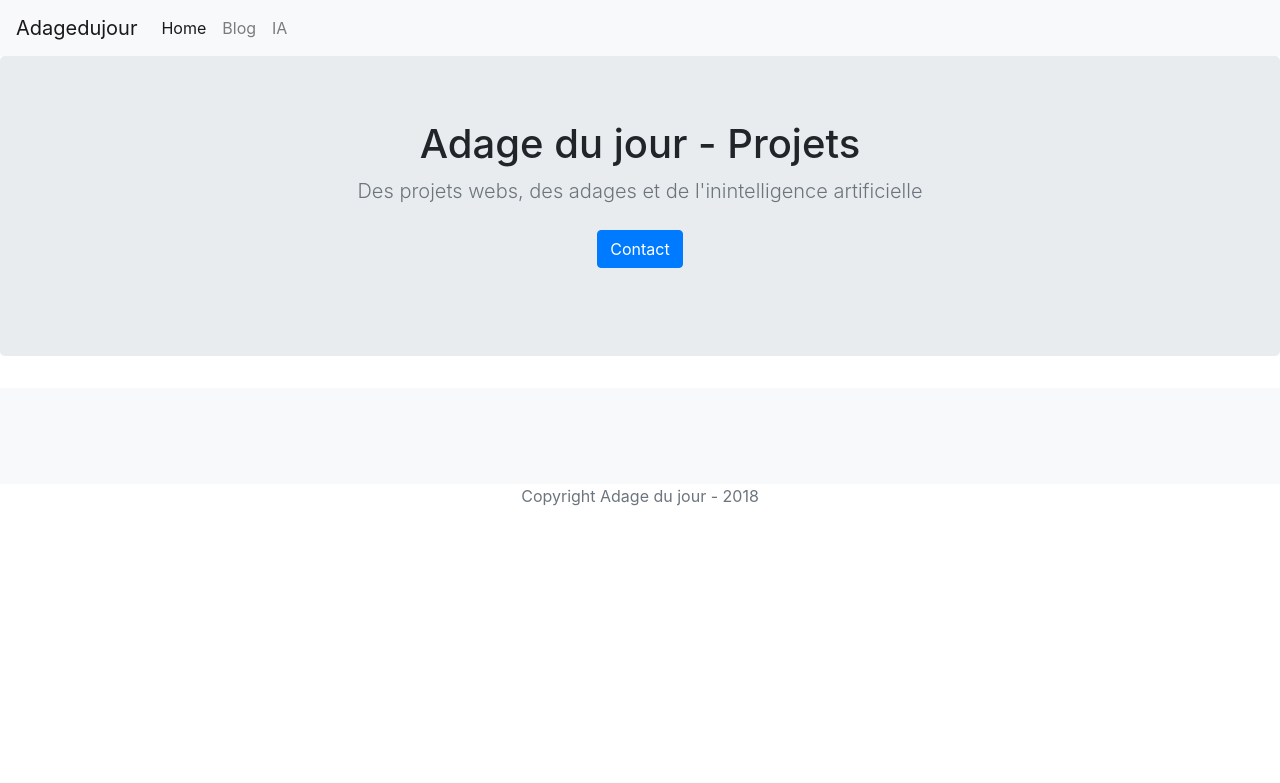
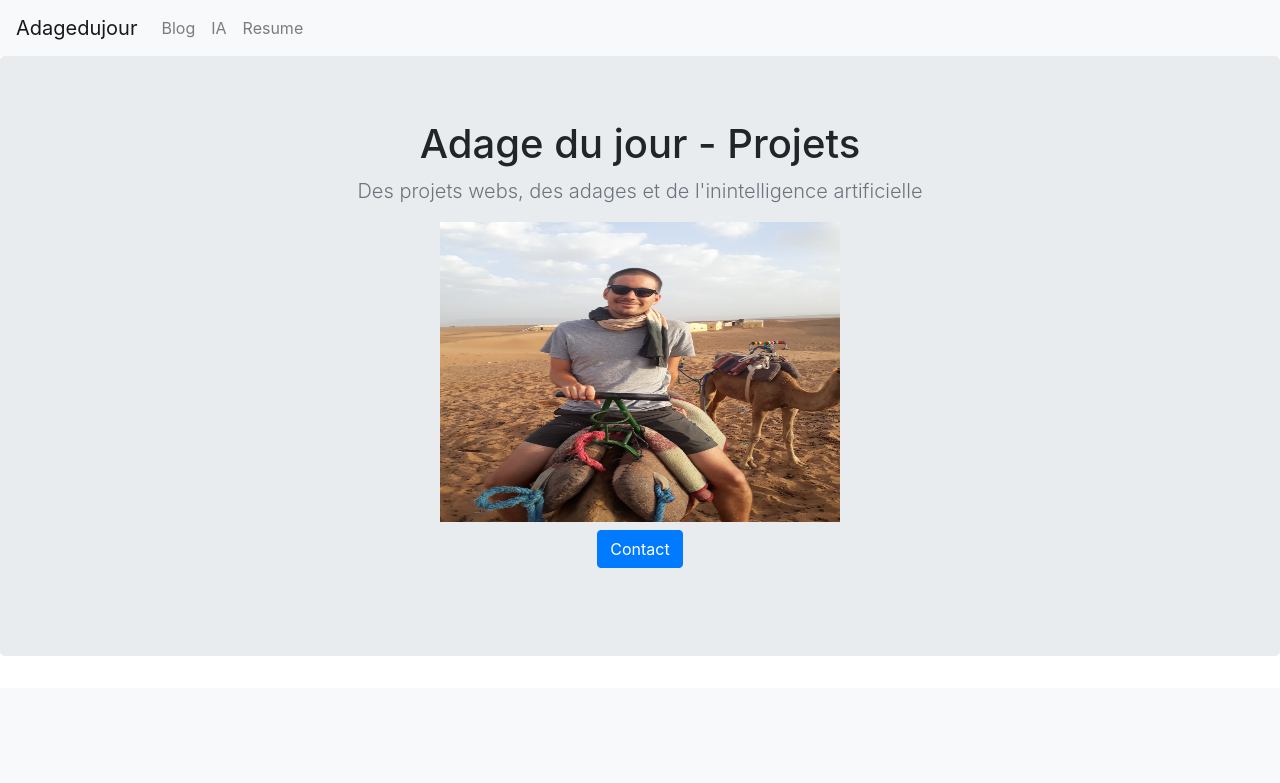
Before and after one commit to oldru27/adagedujour, a Django app: page / in a window 1280 px wide. Shown: the top 783 px of the page. Before the commit the page ends 506 px from the top, so only its background shows below. Run offline with Django 3.2, Linux system fonts and the light colour scheme; data that the repository does not hold is empty; some libraries are stand-ins or nearby versions.

Commit message:
version a pousser en prod

```diff
--- a/agadedujour/urls.py
+++ b/agadedujour/urls.py
@@ -22,6 +22,6 @@ import jobs.views
 
 urlpatterns = [
     path('admin/', admin.site.urls),
-    path('', jobs.views.home),
+    path('', jobs.views.home, name='maison'),
     path('blog/', include('blog.urls'))
 ] + static(settings.MEDIA_URL, document_root=settings.MEDIA_ROOT)
--- a/blog/urls.py
+++ b/blog/urls.py
@@ -4,5 +4,5 @@ from . import views
 
 urlpatterns = [
     path('', views.listblog, name='listblog'),
-    path("<int:blog_id>/", views.detail, name='detailblog'), #ca veut duire cherche un int derriere blog et on le save en blog_id
+    path('<int:blog_id>/', views.detail, name='detailblog'), #ca veut duire cherche un int derriere blog et on le save en blog_id
 ]
--- a/jobs/templates/jobs/home.html
+++ b/jobs/templates/jobs/home.html
@@ -2,6 +2,7 @@
 <!doctype html>
 <html lang="en">
   <head>
+  {% load staticfiles %}
     <meta charset="utf-8">
     <meta name="viewport" content="width=device-width, initial-scale=1, shrink-to-fit=no">
     <meta name="description" content="">
@@ -19,20 +20,20 @@
 
     <header>
         <nav class="navbar navbar-expand-lg navbar-light bg-light">
-          <a class="navbar-brand" href="#">Adagedujour</a>
+          <a class="navbar-brand" href="{% url 'maison' %}">Adagedujour</a>
           <button class="navbar-toggler" type="button" data-toggle="collapse" data-target="#navbarNav" aria-controls="navbarNav" aria-expanded="false" aria-label="Toggle navigation">
             <span class="navbar-toggler-icon"></span>
           </button>
           <div class="collapse navbar-collapse" id="navbarNav">
             <ul class="navbar-nav">
-              <li class="nav-item active">
-                <a class="nav-link" href="#">Home <span class="sr-only">(current)</span></a>
-              </li>
               <li class="nav-item">
-                <a class="nav-link" href="#">Blog</a>
+                <a class="nav-link" href="{% url 'listblog' %}">Blog</a>
               </li>
               <li class="nav-item">
                 <a class="nav-link" href="#">IA</a>
+              </li>
+              <li class="nav-item">
+                <a class="nav-link" href="{% static 'resume.pdf' %}">Resume</a>
               </li>
             </ul>
           </div>
@@ -45,6 +46,7 @@
         <div class="container">
           <h1 class="jumbotron-heading">Adage du jour - Projets</h1>
           <p class="lead text-muted">Des projets webs, des adages et de l'inintelligence artificielle</p>
+          <img src="{% static 'olivier.jpg'%}" height="300" width="400">
           <p>
             <a href="mailto:'o.druais@gmail.com'" class="btn btn-primary my-2">Contact</a>
           </p>
```
Also changed, not shown: blog/templates/blog/detail.html (+22 -0 lines), blog/templates/blog/listblog.html (+7 -6 lines).
